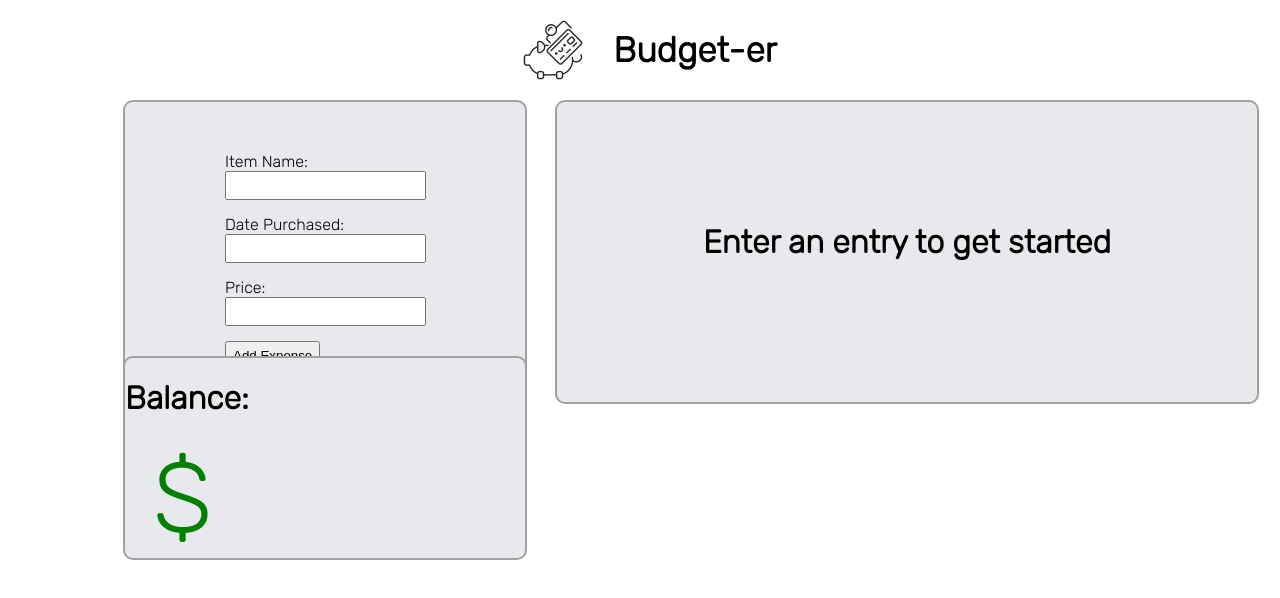
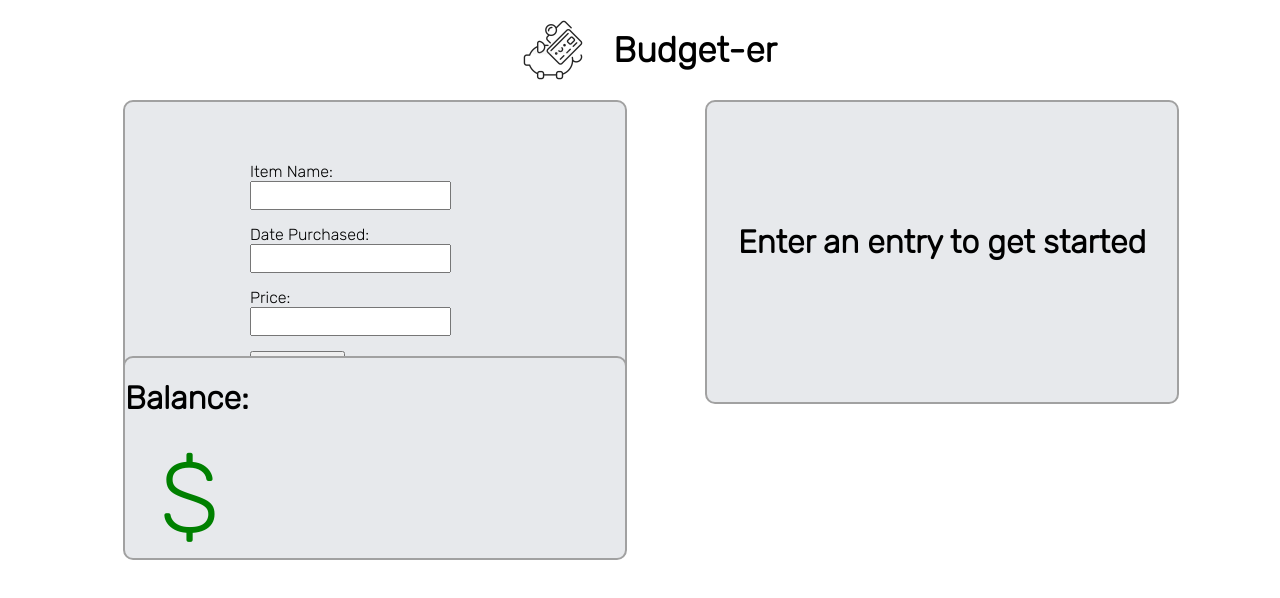
Before and after one commit to rsef899/BudgetingTool, a React (Create React App) app in the folder front_btool/: page / in a window 1280 px wide. Shown: the top 598 px of the page. Built offline with nearby package versions, Linux system fonts and the light colour scheme; no server answers.

Commit message:
style ammendments

```diff
--- a/front_btool/src/Functionality.css
+++ b/front_btool/src/Functionality.css
@@ -3,18 +3,16 @@
 .topBox{
   justify-content: center;
   display: grid;
-  grid-template-columns: 500px 700px;
+  grid-template-columns: 600px 500px;
   grid-gap: 30px;
 }
 
 .EntryStyle {
-  justify-content: flex-start;
   background-color: rgb(231, 233, 236);
-  width: 400px;
+  width: 500px;
   height: 300px;
   border-radius: 10px;
   border: 2px solid #a1a1a1;
-  margin: 0 auto;
   font-family: 'Rubik', sans-serif;
 }
 .EntryStyle label {
@@ -44,7 +42,7 @@ input {
 /* ******************* Top container 2 ->>>>>*/
 .topBox2 {
   background-color: rgb(231, 233, 236);
-  width: 700px;
+  width: 470px;
   height: auto;
   border-radius: 10px;
   border: 2px solid #a1a1a1;
@@ -128,13 +126,13 @@ input {
   padding-bottom: 12.8px;
 }
 .topBox2 th {
-  width: 185px;
+  width: 150px;
 }
 
 .NetBalanceDiv{
   justify-content: flex-start;
   background-color: rgb(231, 233, 236);
-  width: 400px;
+  width: 500px;
   height: 200px;
   border-radius: 10px;
   border: 2px solid #a1a1a1;
```
